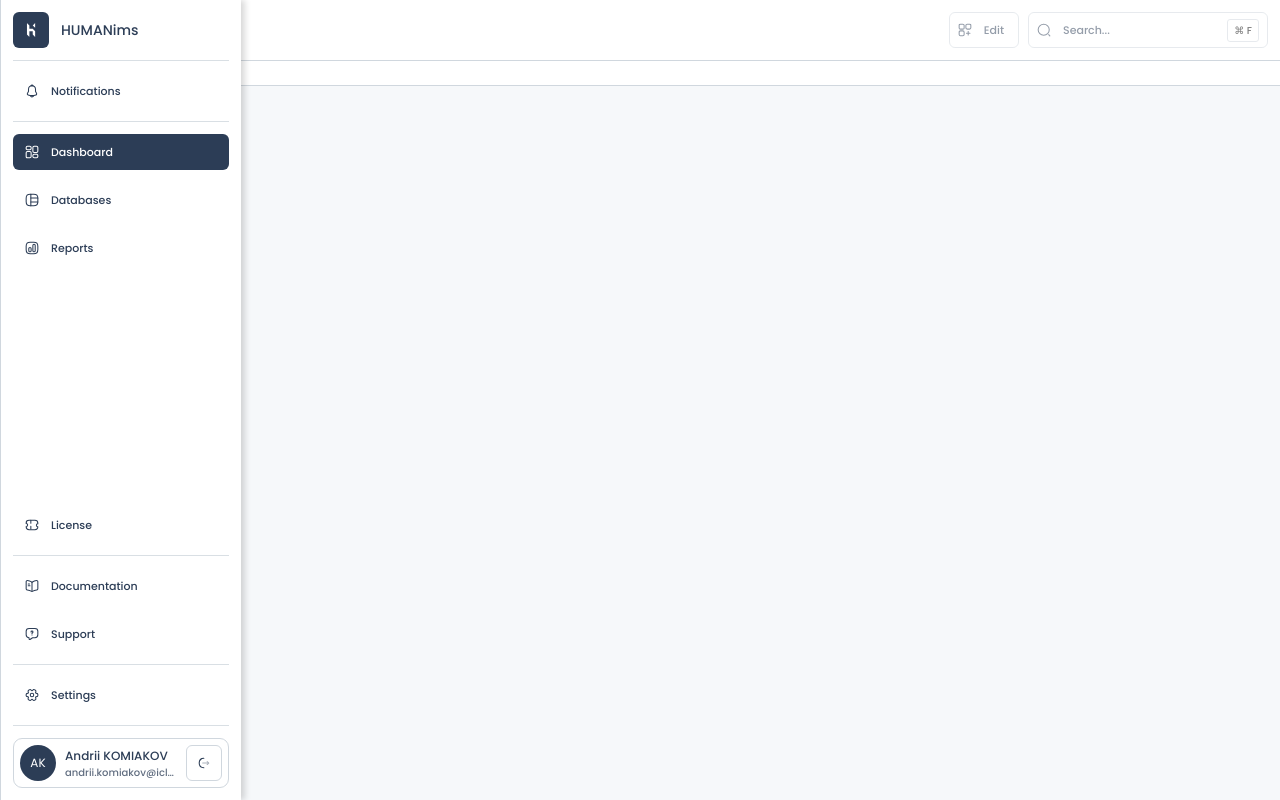
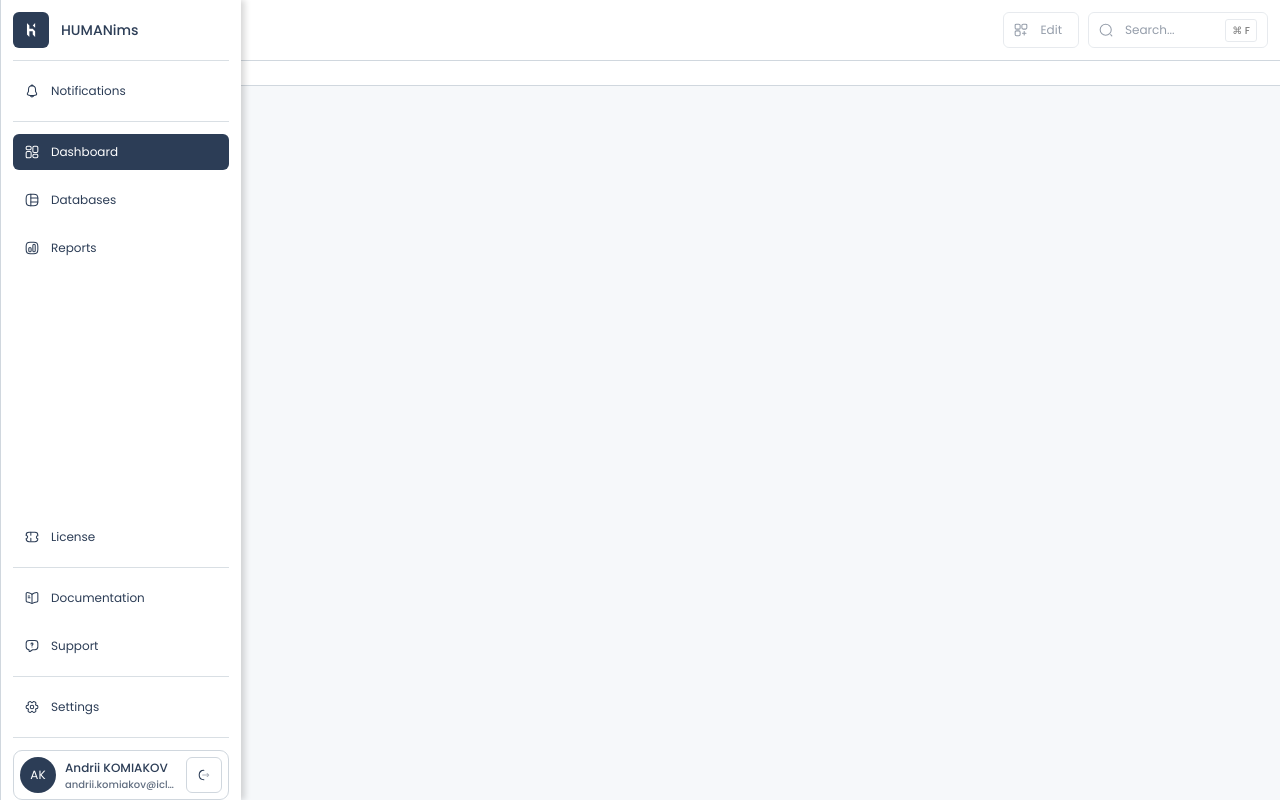
Before and after one commit to komiakov/HUMAINims_Vue, a Nuxt app: page / in a window 1280 px wide. Built offline with nearby package versions, Linux system fonts and the light colour scheme.

Commit message:
test padding

```diff
--- a/app/assets/typography.scss
+++ b/app/assets/typography.scss
@@ -4,8 +4,8 @@
 }
 
 @mixin tx-btn-bold {
-  font-size: 11px;
-  font-weight: 500;
+  font-size: 12px;
+  font-weight: 400;
 }
 
 @mixin tx-sm-regular {
--- a/app/components/hmnButton.vue
+++ b/app/components/hmnButton.vue
@@ -64,7 +64,7 @@ function handleClick(event: Event) {
     align-items: center;
     justify-content: center;
     gap: 6px;
-    padding: 0 8px;
+    padding: 0 10px;
     border: 1px solid transparent;
     cursor: pointer;
     overflow: hidden;
--- a/app/components/hmnHeader.vue
+++ b/app/components/hmnHeader.vue
@@ -51,7 +51,7 @@ header {
 
         #global-search-btn {
             @include desktop-min(720px) {
-                min-width: 240px;
+                min-width: 180px;
             }
         }
 
--- a/app/components/hmnSidebar.vue
+++ b/app/components/hmnSidebar.vue
@@ -139,6 +139,8 @@ onMounted(() => {
         padding: 12px;
         background-color: var(--bg-secondary);
 
+        padding-bottom: env(safe-area-inset-bottom);
+
         @include desktop-min(960px) {
             width: 240px;
             #sidebar-close-btn-section {
```
